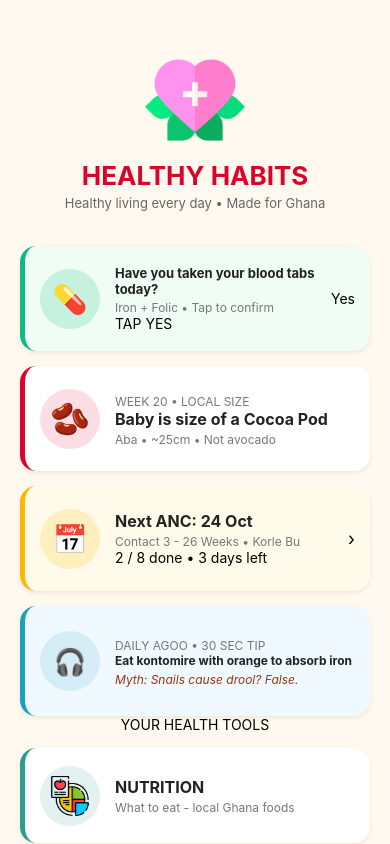
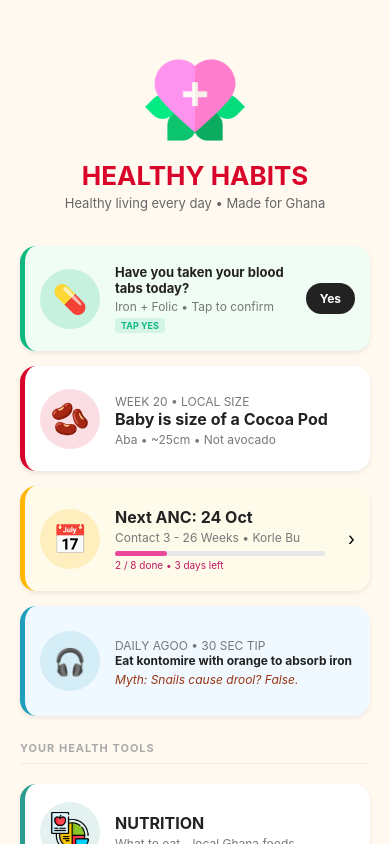
Before and after one commit to Philemon-Osae/healthyHabits, a React Native app: screen /Homepage in a window 390 px wide. Built offline with nearby package versions, Linux system fonts and the light colour scheme.

Commit message:
added styles for daily habit loop , one-click+ streak, cocoa pod size , ANC reminder for pink book problem

```diff
--- a/assets/styles/homepage.js
+++ b/assets/styles/homepage.js
@@ -88,6 +88,65 @@ const styles = StyleSheet.create({
         marginTop: 30,
         fontSize: 12,
         color: '#aaa',
+    },
+    // === NEW STYLES FOR DAILY LOOP ===
+    checkBtn: {
+        backgroundColor: '#222',
+        paddingHorizontal: 14,
+        paddingVertical: 8,
+        borderRadius: 20,
+    },
+    checkBtnDone: {
+        backgroundColor: '#10b981',
+    },
+    checkBtnText: {
+        color: '#fff',
+        fontWeight: 'bold',
+        fontSize: 12,
+    },
+    badge: {
+        backgroundColor: '#10b98120',
+        alignSelf: 'flex-start',
+        paddingHorizontal: 6,
+        paddingVertical: 2,
+        borderRadius: 4,
+        marginTop: 4,
+    },
+    badgeText: {
+        fontSize: 9,
+        fontWeight: 'bold',
+        color: '#10b981',
+    },
+    progressBar: {
+        height: 5,
+        backgroundColor: '#e5e7eb',
+        borderRadius: 3,
+        marginTop: 6,
+        width: '90%',
+    },
+    progressFill: {
+        height: 5,
+        backgroundColor: '#ec4899',
+        borderRadius: 3,
+    },
+    progressText: {
+        fontSize: 10,
+        color: '#be185d',
+        marginTop: 3,
+    },
+    divider: {
+        width: '100%',
+        marginTop: 25,
+        marginBottom: 5,
+        borderBottomWidth: 1,
+        borderBottomColor: '#eee',
+        paddingBottom: 8,
+    },
+    dividerText: {
+        fontSize: 11,
+        color: '#aaa',
+        fontWeight: 'bold',
+        letterSpacing: 1,
     }
 });
 
```
